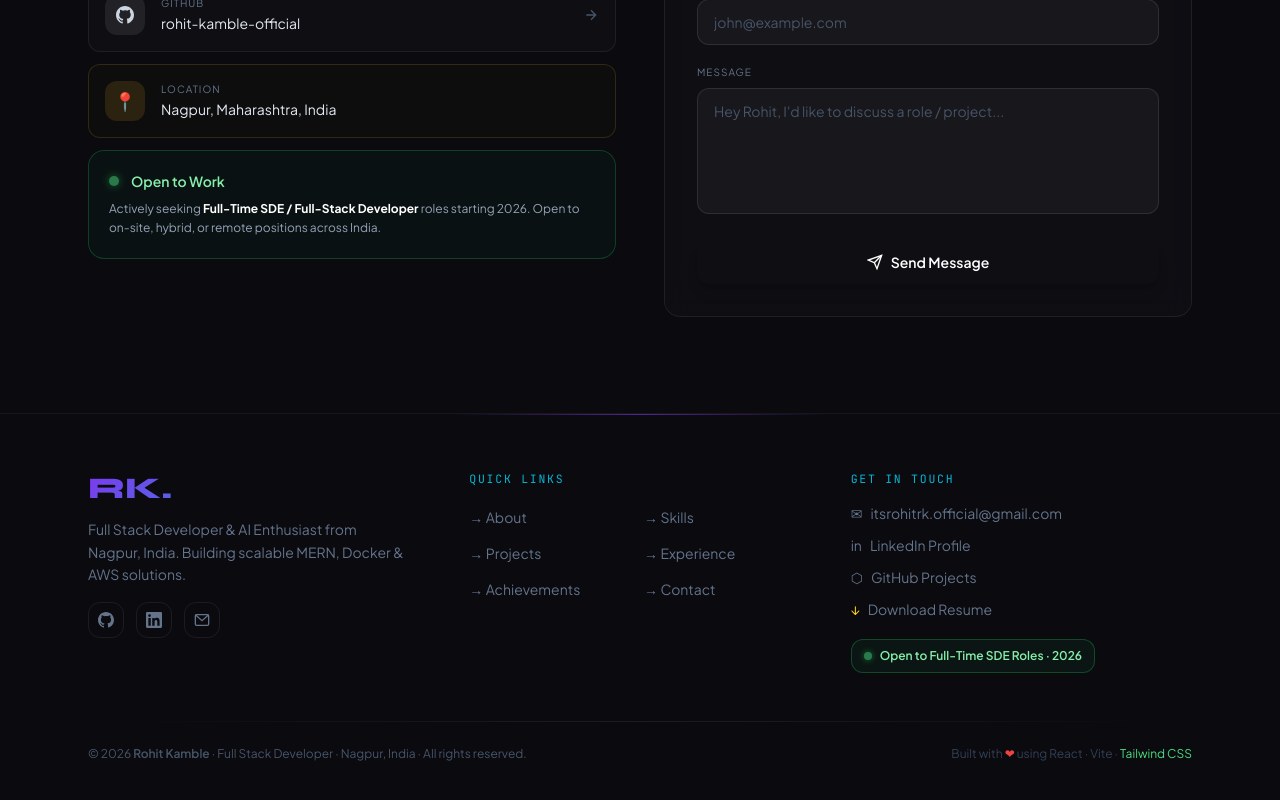
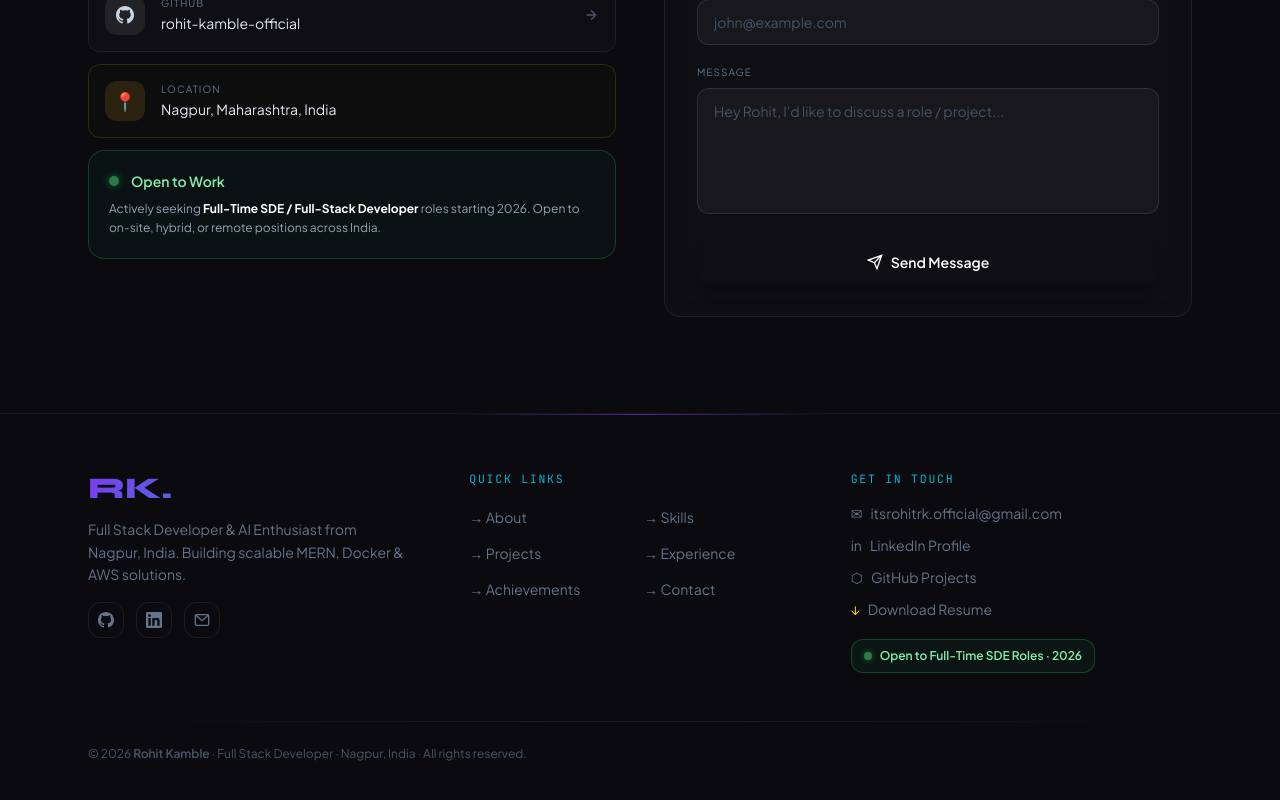
Before and after one commit to rohit-kamble-official/rohit-kamble-portfolio-v2, a React (Vite) app: page / in a window 1280 px wide. Shown: the part 8766-9566 px from the top of the page. Built offline with nearby package versions, Linux system fonts and the light colour scheme.

Commit message:
updated in footer

```diff
--- a/src/components/Footer.jsx
+++ b/src/components/Footer.jsx
@@ -123,12 +123,7 @@ export default function Footer() {
             <span className="text-violet-400 font-semibold">Rohit Kamble</span>
             {' '}· Full Stack Developer · Nagpur, India · All rights reserved.
           </p>
-          <p className="text-slate-700 text-xs">
-            Built with <span className="text-red-500">❤</span> using{' '}
-            <span className="text-violet-400">React</span> ·{' '}
-            <span className="text-cyan-400">Vite</span> ·{' '}
-            <span className="text-green-400">Tailwind CSS</span>
-          </p>
+
         </div>
       </div>
     </footer>
```
